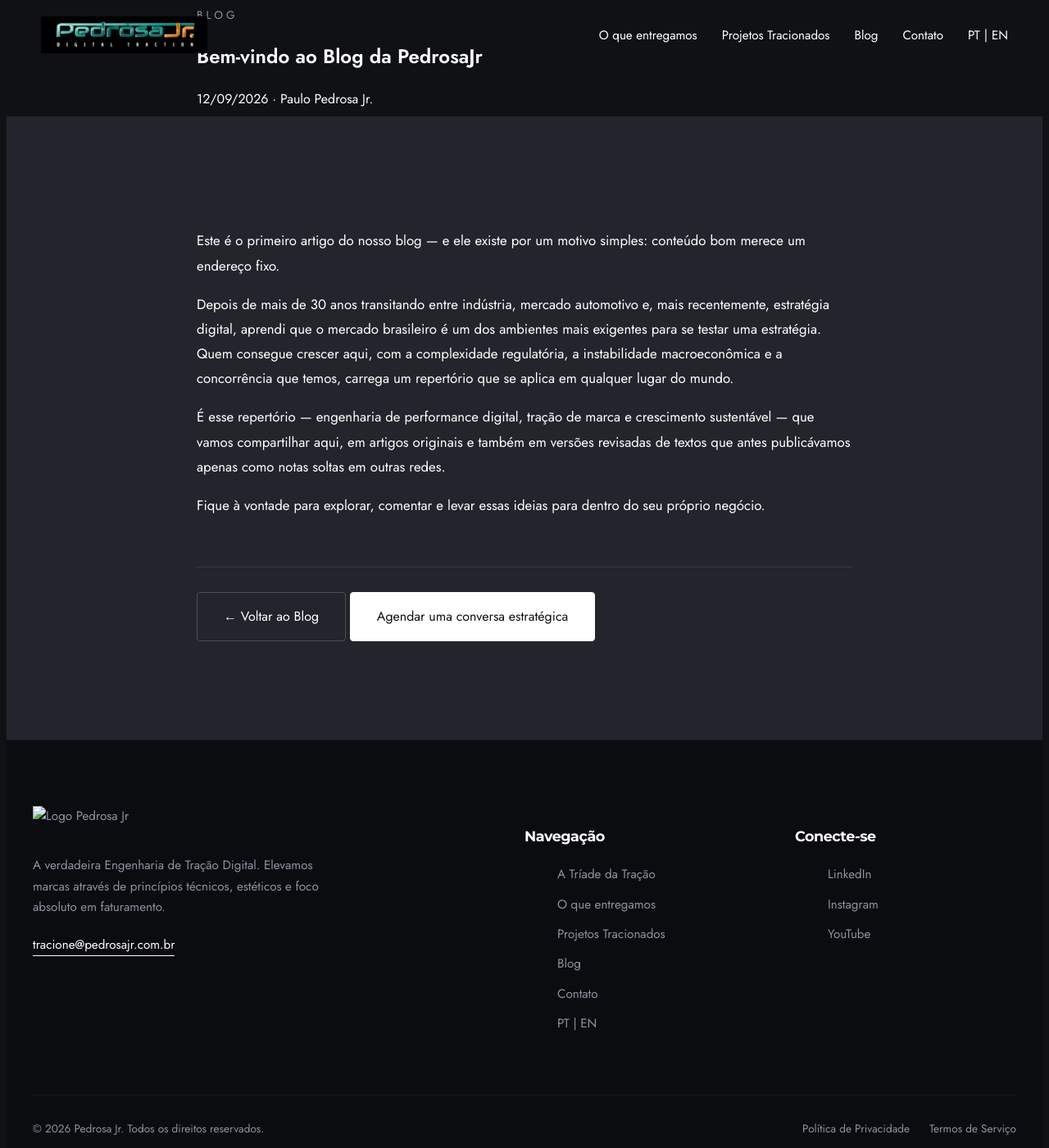
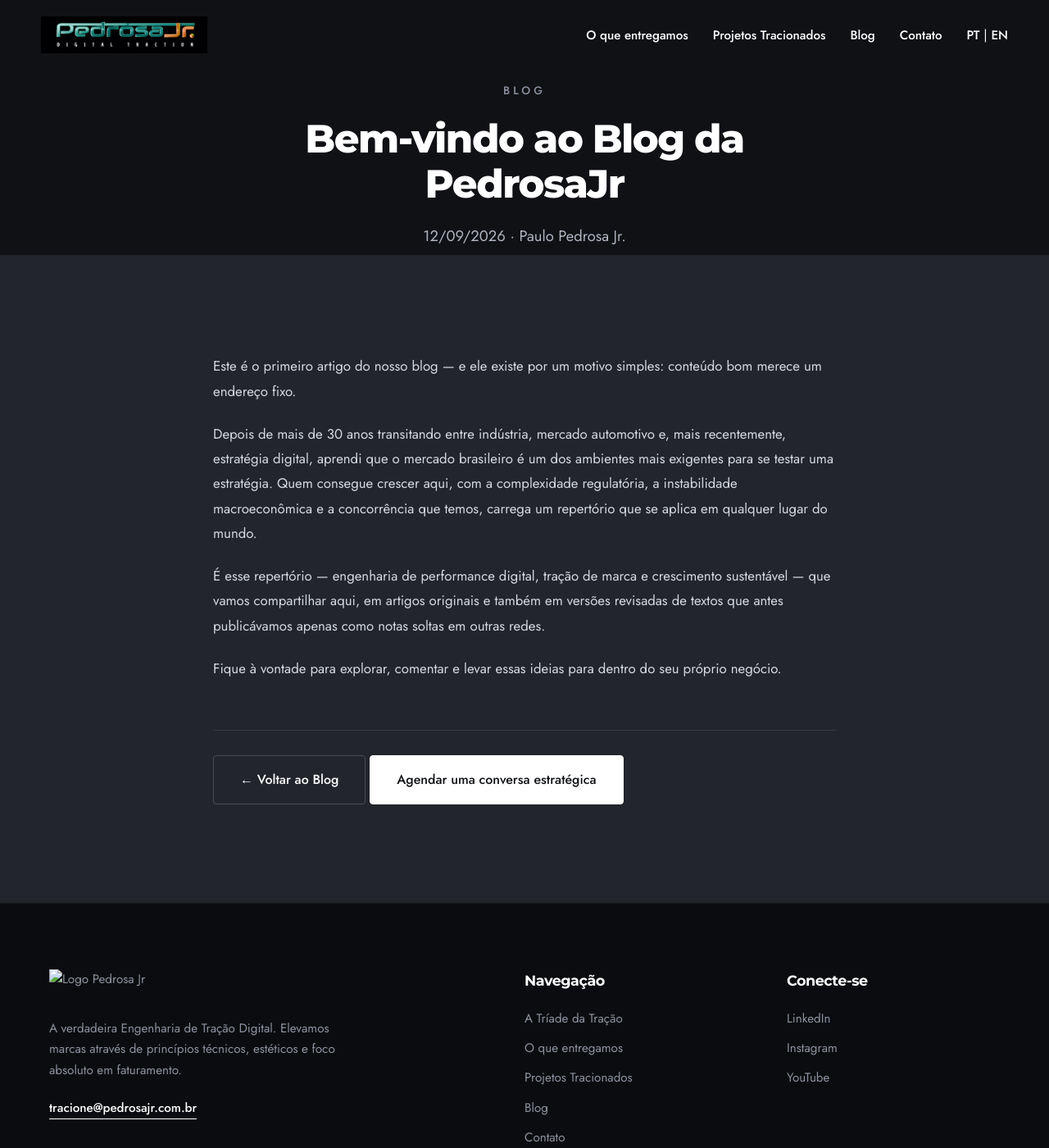
Before and after one commit to pedrosajrdigital/pedrosajr, a Jekyll site: the page built from _posts/2026-09-12-bem-vindo-ao-blog.md, in a window 1280 px wide and 1400 px high. Shown: the whole window at 82% size. Built offline with Jekyll 4.4.1, drawn with Linux system fonts in a browser that asks for light colours.

Commit message:
BLOG-FIX

```diff
--- a/_config.yml
+++ b/_config.yml
@@ -2,18 +2,28 @@
 description: "Engenharia de Tração Digital — estratégia, marca e crescimento sustentável para empresas e projetos de alto valor."
 url: "https://pedrosajr.com.br"
 
-# Deixa os posts do blog com uma URL limpa e datada.
-# Posts em inglês sobrescrevem isso individualmente no front matter (veja BLOG-README.md).
-permalink: /blog/:year/:month/:day/:title/
+# ATENÇÃO: não colocar "permalink:" aqui no nível raiz.
+# No Jekyll, o permalink global também se aplica às páginas comuns. Como o
+# nosso valor termina em barra, ele apagava o ".html" de contato.html,
+# blog.html, o-que-entregamos.html etc., e o menu inteiro do site dava 404.
+# Por isso o permalink dos posts agora fica em "defaults", com escopo de posts.
 
 # Plugins liberados pelo GitHub Pages (não precisa de Gemfile/bundle install):
-# - jekyll-sitemap  -> gera /sitemap.xml automaticamente (ajuda o Google a indexar o site e o blog)
-# - jekyll-seo-tag  -> gera <title>/meta description/Open Graph corretos em cada página, a partir do front matter
+# - jekyll-sitemap  -> gera /sitemap.xml automaticamente
+# - jekyll-seo-tag  -> gera <title>/meta description/Open Graph em cada página
 # - jekyll-feed     -> gera /feed.xml (RSS) do blog
 plugins:
   - jekyll-sitemap
   - jekyll-seo-tag
   - jekyll-feed
+
+defaults:
+  - scope:
+      path: ""
+      type: posts
+    values:
+      layout: post
+      permalink: /blog/:year/:month/:day/:title/
 
 # Arquivos/pastas que não devem ser publicados no site
 # (inclui arquivos de backup/rascunho com extensão quebrada que já existiam no repo)
--- a/_layouts/post.html
+++ b/_layouts/post.html
@@ -25,7 +25,7 @@
                 <a href="/en/#contato" class="btn btn-primary">Schedule a strategic conversation</a>
             {% else %}
                 <a href="/blog.html" class="btn btn-secondary">← Voltar ao Blog</a>
-                <a href="#contato" class="btn btn-primary">Agendar uma conversa estratégica</a>
+                <a href="/contato.html" class="btn btn-primary">Agendar uma conversa estratégica</a>
             {% endif %}
         </div>
     </div>
--- a/assets/css/style.css
+++ b/assets/css/style.css
@@ -1,4 +1,4 @@
- <style>
+
         @import url('https://fonts.googleapis.com/css2?family=Jost:wght@400;500;600&family=Montserrat:wght@700;800&display=swap');
 
         * {
@@ -612,4 +612,89 @@
 
 
 
-    </style>
+
+
+
+        /* =========================================
+           PÁGINAS INTERNAS E BLOG
+           (.page-hero, .page-title e .page-subtitle eram
+           definidas no bloco de estilo de cada página; o
+           blog.html e o _layouts/post.html usam essas
+           classes, então elas passam a viver aqui)
+           ========================================= */
+        .page-hero {
+            background-color: #0f1115;
+            padding: 100px 0 70px;
+            text-align: center;
+        }
+
+        .page-title {
+            font-family: 'Montserrat', sans-serif;
+            font-size: 3rem;
+            font-weight: 800;
+            line-height: 1.15;
+            letter-spacing: -1.5px;
+            color: #ffffff;
+            margin-bottom: 20px;
+        }
+
+        .page-subtitle {
+            font-size: 1.15rem;
+            color: #b0b5c0;
+            line-height: 1.7;
+            max-width: 720px;
+            margin: 0 auto;
+        }
+
+        /* Corpo do artigo (dentro de _layouts/post.html) */
+        .post-content h2 {
+            font-family: 'Montserrat', sans-serif;
+            font-size: 1.7rem;
+            font-weight: 700;
+            color: #FF6B00;
+            margin: 48px 0 18px;
+            line-height: 1.3;
+        }
+
+        .post-content h3 {
+            font-family: 'Montserrat', sans-serif;
+            font-size: 1.3rem;
+            font-weight: 700;
+            color: #ffffff;
+            margin: 36px 0 14px;
+        }
+
+        .post-content p {
+            color: #d5d9e0;
+            margin-bottom: 22px;
+        }
+
+        .post-content ul,
+        .post-content ol {
+            color: #d5d9e0;
+            margin: 0 0 24px 22px;
+        }
+
+        .post-content li { margin-bottom: 10px; }
+        .post-content strong { color: #ffffff; }
+        .post-content a { color: #FF6B00; }
+
+        .post-content blockquote {
+            border-left: 3px solid #FF6B00;
+            padding-left: 22px;
+            margin: 32px 0;
+            color: #b0b5c0;
+            font-style: italic;
+        }
+
+        .post-content img {
+            max-width: 100%;
+            height: auto;
+            border-radius: 8px;
+            margin: 28px 0;
+        }
+
+        @media (max-width: 768px) {
+            .page-hero { padding: 70px 0 50px; }
+            .page-title { font-size: 2.2rem; }
+        }
```
